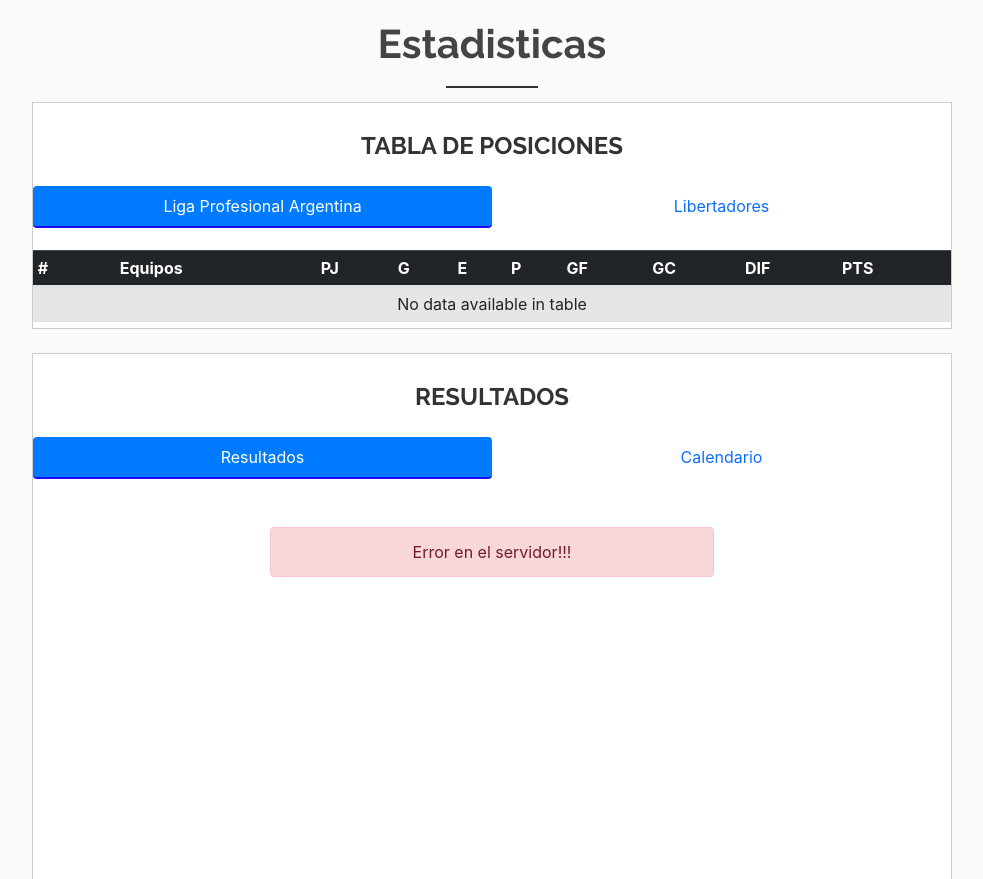
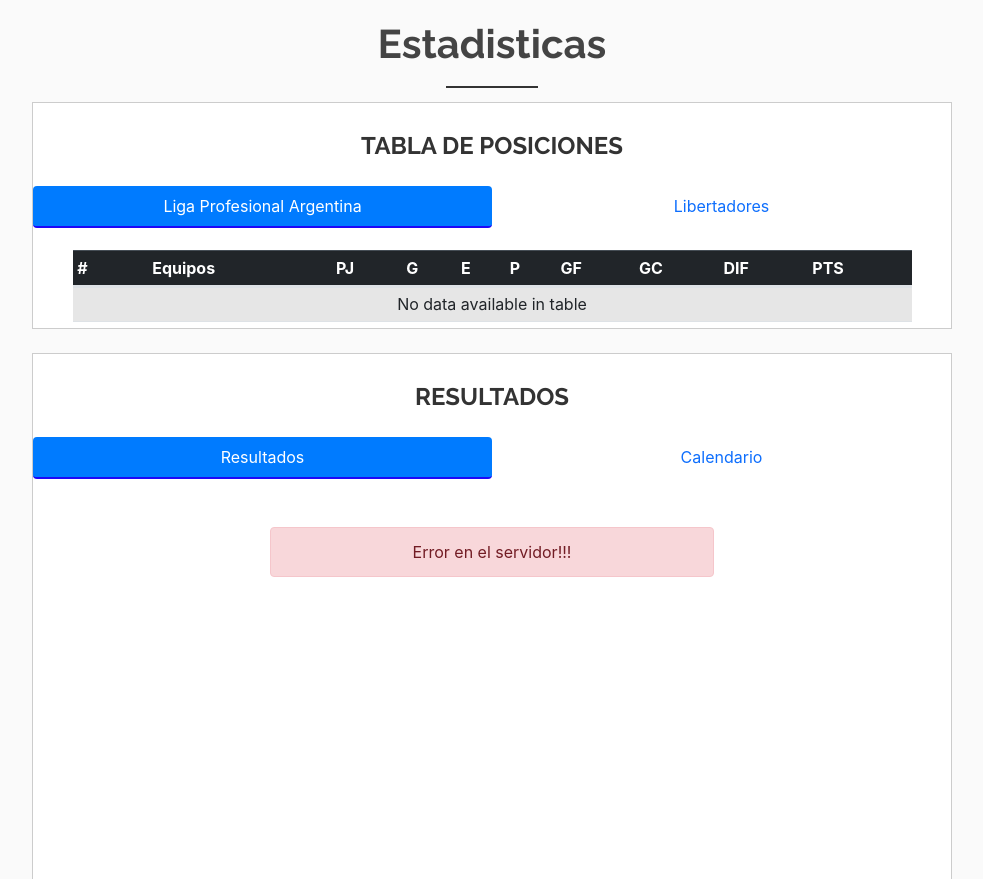
Before and after one commit to mauroac26/proyectoVelez, a Django app: page / in a window 1280 px wide. Shown: the part 850-1729 px from the top of the page, without its empty margins (148-1131 px from the left). Run offline with Django 3.2, Linux system fonts and the light colour scheme; data that the repository does not hold is empty; some libraries are stand-ins or nearby versions.

Commit message:
Update index.html

```diff
--- a/main/templates/index.html
+++ b/main/templates/index.html
@@ -287,9 +287,9 @@
 
               <div class="tab-content " id="pills-tabContent">
                 <div class="tab-pane fade show active" id="pills-tablaLiga" role="tabpanel" aria-labelledby="pills-tablaLiga-tab">
-                  <div class="row mt-3">
+                <div class="row justify-content-center mt-3">
 
-                    <div class="col-md-12 col-sm-12 ">
+                  <div class="col-md-11">
                   <table class="table table-sm table-striped " id="tablaResultado">
 
                     <thead class="table-dark">
```
